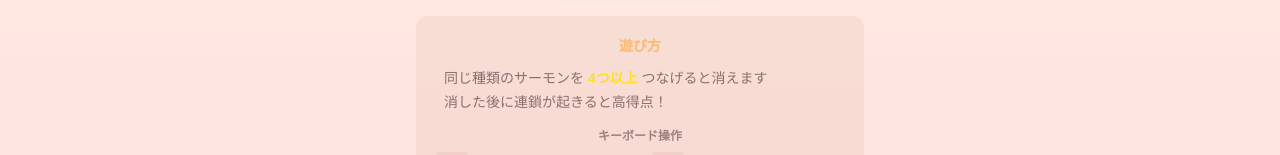
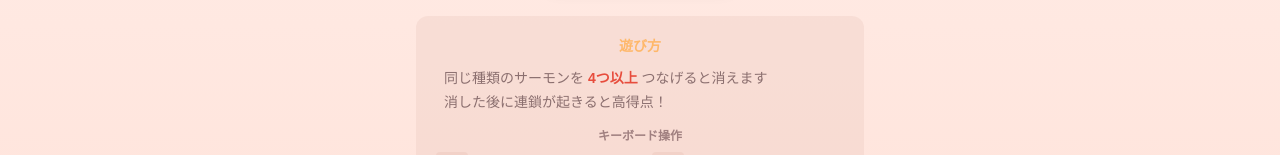
Before and after one commit to kimublog/salmon-drop, a Next.js app: page / in a window 1280 px wide. Shown: the part 374-529 px from the top of the page. Built offline with nearby package versions, Linux system fonts and the light colour scheme.

Commit message:
遊び方の強調文字色を赤に変更（背景との視認性改善）

```diff
--- a/src/components/TitleScreen.tsx
+++ b/src/components/TitleScreen.tsx
@@ -24,7 +24,7 @@
       <div className="mt-8 bg-[#E8C4B8]/30 rounded-xl p-5 max-w-md w-full">
         <p className="text-center text-sm font-bold text-orange-300 mb-3">遊び方</p>
         <div className="text-sm text-[#8B6F6F] space-y-1 mb-4 px-2">
-          <p>同じ種類のサーモンを <span className="text-yellow-300 font-bold">4つ以上</span> つなげると消えます</p>
+          <p>同じ種類のサーモンを <span className="text-[#E74C3C] font-bold">4つ以上</span> つなげると消えます</p>
           <p>消した後に連鎖が起きると高得点！</p>
         </div>
 
```
